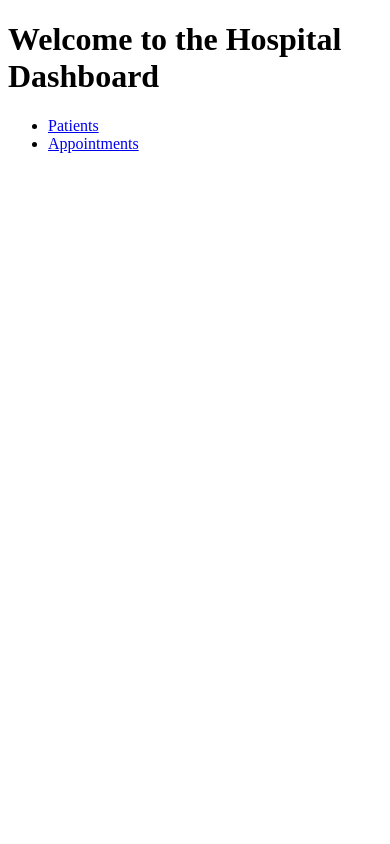
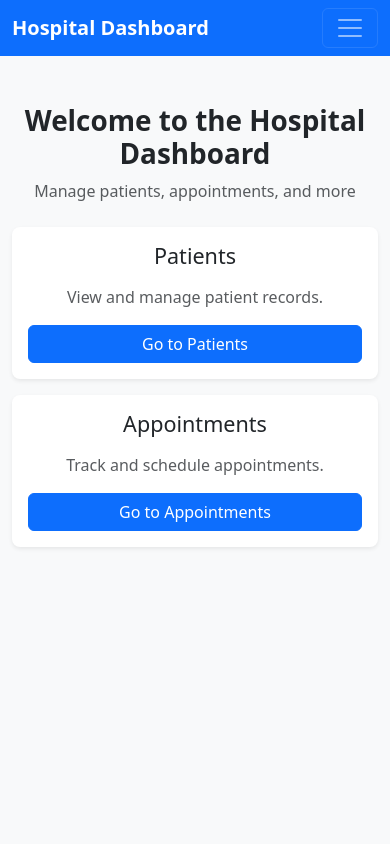
Before and after one commit to dhakalasim/think-thread, a Django app: page / in a window 390 px wide. Run offline with Django 5.2, Linux system fonts and the light colour scheme.

Commit message:
improving hospital dashboard UI

```diff
--- a/backend/api/templates/api/dashboard.html
+++ b/backend/api/templates/api/dashboard.html
@@ -1,13 +1,93 @@
 <!DOCTYPE html>
-<html>
+<html lang="en">
 <head>
-    <title>Hospital Dashboard</title>
+  <meta charset="UTF-8" />
+  <meta name="viewport" content="width=device-width, initial-scale=1.0" />
+  <title>Hospital Dashboard</title>
+
+  <!-- Bootstrap CSS -->
+  <link
+    href="https://cdn.jsdelivr.net/npm/bootstrap@5.3.3/dist/css/bootstrap.min.css"
+    rel="stylesheet"
+  />
+
+  <!-- React and ReactDOM via CDN -->
+  <script src="https://unpkg.com/react@18/umd/react.development.js" crossorigin></script>
+  <script src="https://unpkg.com/react-dom@18/umd/react-dom.development.js" crossorigin></script>
+  <script src="https://unpkg.com/@babel/standalone/babel.min.js"></script>
 </head>
-<body>
-    <h1>Welcome to the Hospital Dashboard</h1>
-    <ul>
-        <li><a href="/patients/">Patients</a></li>
-        <li><a href="/appointments/">Appointments</a></li>
-    </ul>
+<body class="bg-light">
+  <!-- This is where React will render -->
+  <div id="root"></div>
+
+  <!-- React code directly inside HTML -->
+  <script type="text/babel">
+    function HospitalDashboard() {
+      return (
+        <div className="bg-light min-vh-100">
+          {/* Navbar */}
+          <nav className="navbar navbar-expand-lg navbar-dark bg-primary">
+            <div className="container">
+              <a className="navbar-brand fw-bold" href="#">Hospital Dashboard</a>
+              <button
+                className="navbar-toggler"
+                type="button"
+                data-bs-toggle="collapse"
+                data-bs-target="#navbarNav"
+              >
+                <span className="navbar-toggler-icon"></span>
+              </button>
+            </div>
+          </nav>
+
+          {/* Main Content */}
+          <div className="container mt-5">
+            <div className="text-center mb-4">
+              <h1 className="fw-bold">Welcome to the Hospital Dashboard</h1>
+              <p className="text-muted">Manage patients, appointments, and more</p>
+            </div>
+
+            <div className="row justify-content-center">
+              {/* Patients Card */}
+              <div className="col-md-4 mb-3">
+                <div className="card shadow-sm border-0 rounded-3">
+                  <div className="card-body text-center">
+                    <h4 className="card-title mb-3">Patients</h4>
+                    <p className="card-text text-muted">
+                      View and manage patient records.
+                    </p>
+                    <a href="/patients/" className="btn btn-primary w-100">
+                      Go to Patients
+                    </a>
+                  </div>
+                </div>
+              </div>
+
+              {/* Appointments Card */}
+              <div className="col-md-4 mb-3">
+                <div className="card shadow-sm border-0 rounded-3">
+                  <div className="card-body text-center">
+                    <h4 className="card-title mb-3">Appointments</h4>
+                    <p className="card-text text-muted">
+                      Track and schedule appointments.
+                    </p>
+                    <a href="/appointments/" className="btn btn-primary w-100">
+                      Go to Appointments
+                    </a>
+                  </div>
+                </div>
+              </div>
+            </div>
+          </div>
+        </div>
+      );
+    }
+
+    const root = ReactDOM.createRoot(document.getElementById("root"));
+    root.render(<HospitalDashboard />);
+  </script>
+
+  <!-- Bootstrap JS -->
+  <script src="https://cdn.jsdelivr.net/npm/bootstrap@5.3.3/dist/js/bootstrap.bundle.min.js"></script>
 </body>
 </html>
```
